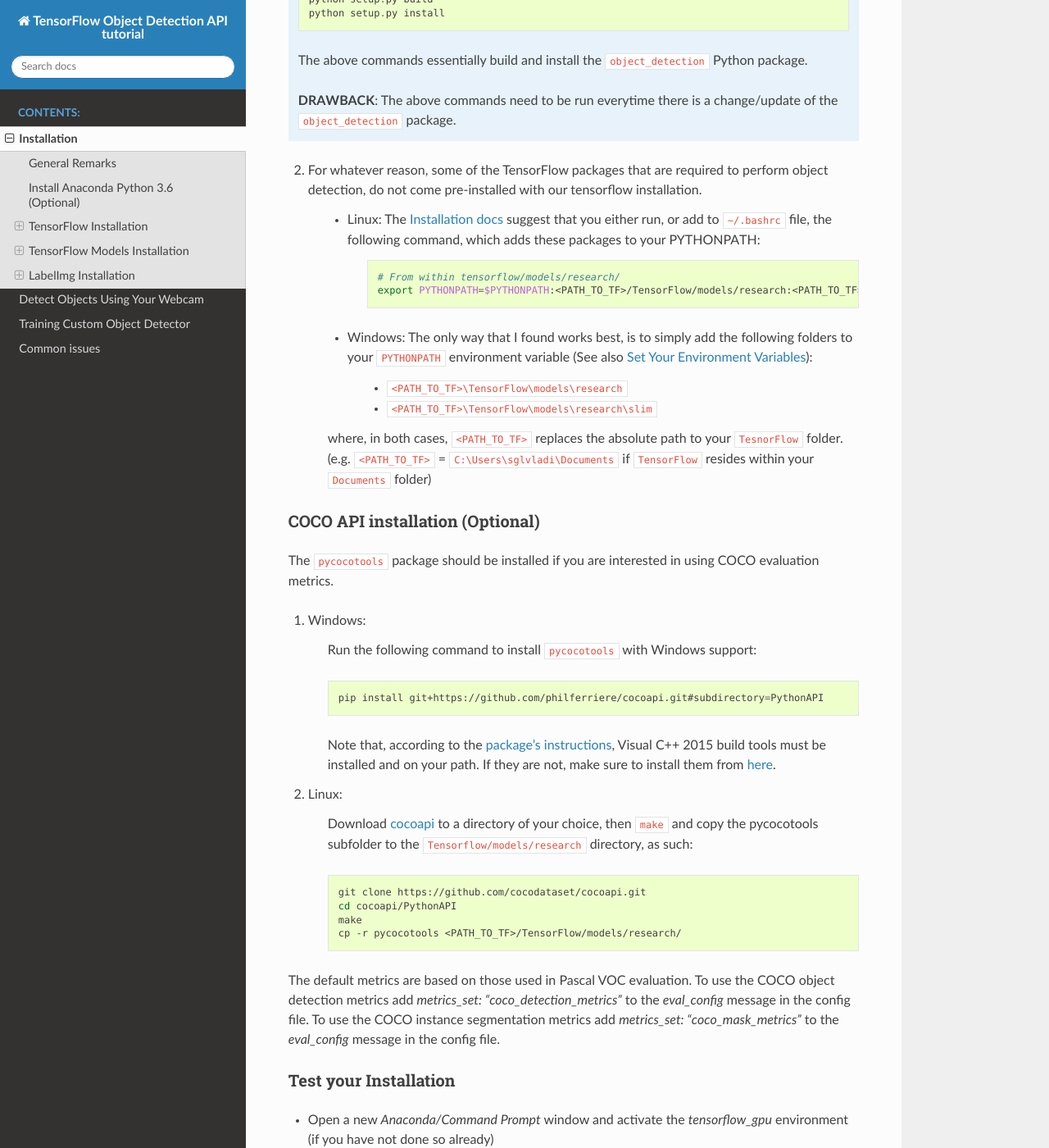
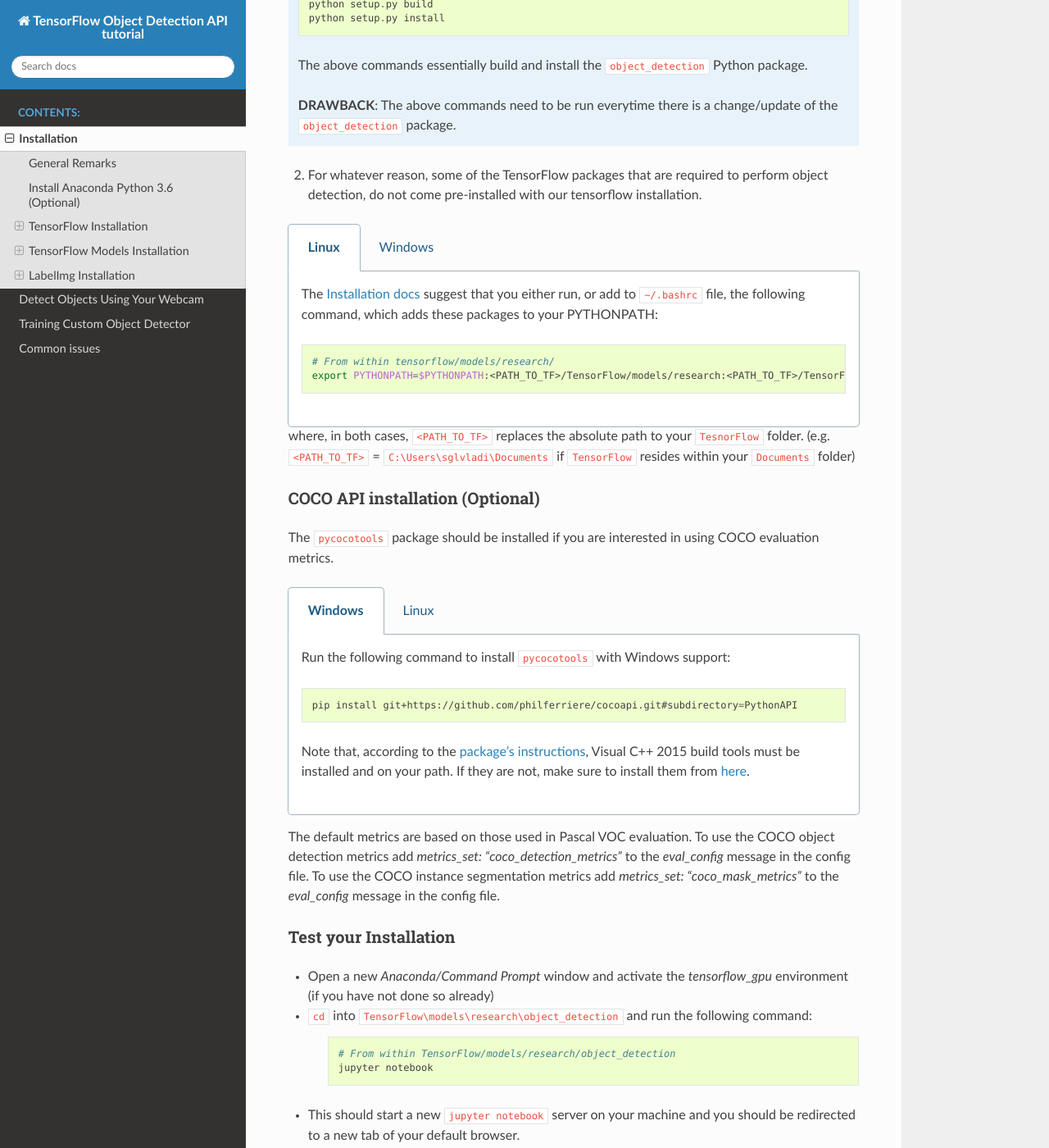
Before and after one commit to sglvladi/TensorFlowObjectDetectionTutorial, a Sphinx documentation site: the page built from docs/source/install.rst, in a window 1280 px wide and 1400 px high, scrolled down 8726 px. Shown: the whole window at 82% size. Built offline with Sphinx 7.4.7 and the Read the Docs theme 2.0.0, drawn with Linux system fonts in a browser that asks for light colours; some of the changed text lies outside the part shown.

Commit message:
Added sphinx-tabs support

```diff
--- a/docs/source/conf.py
+++ b/docs/source/conf.py
@@ -39,6 +39,7 @@
 # extensions coming with Sphinx (named 'sphinx.ext.*') or your custom
 # ones.
 extensions = [
+    'sphinx_tabs.tabs'
 ]
 
 # Add any paths that contain templates here, relative to this directory.
--- a/docs/source/index.rst
+++ b/docs/source/index.rst
@@ -29,7 +29,7 @@
 .. [*] Even though this tutorial is based on Windows 10, most steps (excluding the setting of environmental variables) should apply for Linux, too.
 
 .. toctree::
-   :maxdepth: 5
+   :maxdepth: 4
    :caption: Contents:
 
    install
--- a/docs/source/install.rst
+++ b/docs/source/install.rst
@@ -330,22 +330,26 @@
         # From within TensorFlow/models/research/
         protoc object_detection/protos/*.proto --python_out=.
 
-    If you are on Windows and using Protobuf 3.5 or later, the multi-file selection wildcard (i.e ``*.proto``) will not work but you can do one of the following:
+    .. important::
 
-    1. If you are using `Windows Powershell`:
+        If you are on Windows and using Protobuf 3.5 or later, the multi-file selection wildcard (i.e ``*.proto``) will not work but you can do one of the following:
 
-    .. code-block:: python
+        .. tabs::
 
-        # From within TensorFlow/models/research/
-        Get-ChildItem object_detection/protos/*.proto | foreach {protoc "object_detection/protos/$($_.Name)" --python_out=.}
+            .. tab:: Windows Powershell
+
+                .. code-block:: python
+
+                    # From within TensorFlow/models/research/
+                    Get-ChildItem object_detection/protos/*.proto | foreach {protoc "object_detection/protos/$($_.Name)" --python_out=.}
 
 
-    2. Alternatively, if you are using `Command Prompt`
+            .. tab:: Command Prompt
 
-    .. code-block:: python
+                .. code-block:: python
 
-            # From within TensorFlow/models/research/
-            for /f %i in ('dir /b object_detection\protos\*.proto') do protoc object_detection\protos\%i --python_out=.
+                        # From within TensorFlow/models/research/
+                        for /f %i in ('dir /b object_detection\protos\*.proto') do protoc object_detection\protos\%i --python_out=.
 
 
 .. [#] NOTE: You MUST open a new `Anaconda/Command Prompt` for the changes in the environment variables to take effect.
@@ -356,15 +360,21 @@
 
 1. As ``Tensorflow\models\research\object_detection`` is the core package for object detection, it's convenient to add the specific folder to our environmental variables.
 
-    - Linux: This can be done by either adding to ``~/.bashrc`` or running the following:
+.. tabs::
+
+    .. tab:: Linux
+
+        This can be done by either adding to ``~/.bashrc`` or running the following:
 
         .. code-block:: bash
 
             export PYTHONPATH=$PYTHONPATH:<PATH_TO_TF>/TensorFlow/models/research/object_detection
 
-    - Windows: The following folder must be added to your ``PYTHONPATH`` environment variable (See :ref:`set_env`):
+    .. tab:: Windows
 
-        - ``<PATH_TO_TF>\TensorFlow\models\research\object_detection``
+        The following folder must be added to your ``PYTHONPATH`` environment variable (See :ref:`set_env`):
+
+            - ``<PATH_TO_TF>\TensorFlow\models\research\object_detection``
 
 .. note:: The above can also be achieved, in both Linux and Windows environments, by running the following from ``Tensorflow\models\research``:
 
@@ -380,14 +390,20 @@
 
 2. For whatever reason, some of the TensorFlow packages that are required to perform object detection, do not come pre-installed with our tensorflow installation.
 
-    - Linux: The `Installation docs <https://github.com/tensorflow/models/blob/master/research/object_detection/g3doc/installation.md>`_ suggest that you either run, or add to ``~/.bashrc`` file, the following command, which adds these packages to your PYTHONPATH:
+.. tabs::
+
+    .. tab:: Linux
+
+        The `Installation docs <https://github.com/tensorflow/models/blob/master/research/object_detection/g3doc/installation.md>`_ suggest that you either run, or add to ``~/.bashrc`` file, the following command, which adds these packages to your PYTHONPATH:
 
         .. code-block:: bash
 
             # From within tensorflow/models/research/
             export PYTHONPATH=$PYTHONPATH:<PATH_TO_TF>/TensorFlow/models/research:<PATH_TO_TF>/TensorFlow/models/research/slim
 
-    - Windows: The only way that I found works best, is to simply add the following folders to your ``PYTHONPATH`` environment variable (See also :ref:`set_env`):
+    .. tab:: Windows
+
+        The only way that I found works best, is to simply add the following folders to your ``PYTHONPATH`` environment variable (See also :ref:`set_env`):
 
         - ``<PATH_TO_TF>\TensorFlow\models\research``
         - ``<PATH_TO_TF>\TensorFlow\models\research\slim``
@@ -399,27 +415,29 @@
 
 The ``pycocotools`` package should be installed if you are interested in using COCO evaluation metrics.
 
-1. Windows:
+.. tabs::
 
-    Run the following command to install ``pycocotools`` with Windows support:
+    .. tab:: Windows
 
-    .. code-block:: bash
+        Run the following command to install ``pycocotools`` with Windows support:
 
-        pip install git+https://github.com/philferriere/cocoapi.git#subdirectory=PythonAPI
+        .. code-block:: bash
+
+            pip install git+https://github.com/philferriere/cocoapi.git#subdirectory=PythonAPI
 
 
-    Note that, according to the `package's instructions <https://github.com/philferriere/cocoapi#this-clones-readme>`_, Visual C++ 2015 build tools must be installed and on your path. If they are not, make sure to install them from `here <https://go.microsoft.com/fwlink/?LinkId=691126>`_.
+        Note that, according to the `package's instructions <https://github.com/philferriere/cocoapi#this-clones-readme>`_, Visual C++ 2015 build tools must be installed and on your path. If they are not, make sure to install them from `here <https://go.microsoft.com/fwlink/?LinkId=691126>`_.
 
-2. Linux:
+    .. tab:: Linux
 
-    Download `cocoapi <https://github.com/cocodataset/cocoapi>`_ to a directory of your choice, then ``make`` and copy the pycocotools subfolder to the ``Tensorflow/models/research`` directory, as such:
+        Download `cocoapi <https://github.com/cocodataset/cocoapi>`_ to a directory of your choice, then ``make`` and copy the pycocotools subfolder to the ``Tensorflow/models/research`` directory, as such:
 
-    .. code-block:: bash
+        .. code-block:: bash
 
-        git clone https://github.com/cocodataset/cocoapi.git
-        cd cocoapi/PythonAPI
-        make
-        cp -r pycocotools <PATH_TO_TF>/TensorFlow/models/research/
+            git clone https://github.com/cocodataset/cocoapi.git
+            cd cocoapi/PythonAPI
+            make
+            cp -r pycocotools <PATH_TO_TF>/TensorFlow/models/research/
 
 
 The default metrics are based on those used in Pascal VOC evaluation. To use the COCO object detection metrics add `metrics_set: "coco_detection_metrics"` to the `eval_config` message in the config file. To use the COCO instance segmentation metrics add `metrics_set: "coco_mask_metrics"` to the `eval_config` message in the config file.
@@ -447,6 +465,8 @@
         2018-03-22 03:07:54.623130: E C:\tf_jenkins\workspace\rel-win\M\windows-gpu\PY\36\tensorflow\stream_executor\cuda\cuda_dnn.cc:378] Loaded runtime CuDNN library: 7101 (compatibility version 7100) but source was compiled with 7003 (compatibility version 7000).  If using a binary install, upgrade your CuDNN library to match.  If building from sources, make sure the library loaded at runtime matches a compatible version specified during compile configuration.
 
 - If the above line is present in the printed debugging, it means that you have not installed the correct version of the cuDNN libraries. In this case make sure you re-do the :ref:`cudnn_install` step, making sure you instal cuDNN v7.0.5.
+
+
 
 .. _labelImg_install:
 
--- a/requirements.txt
+++ b/requirements.txt
@@ -0,0 +1 @@
+sphinx-tabs
```
